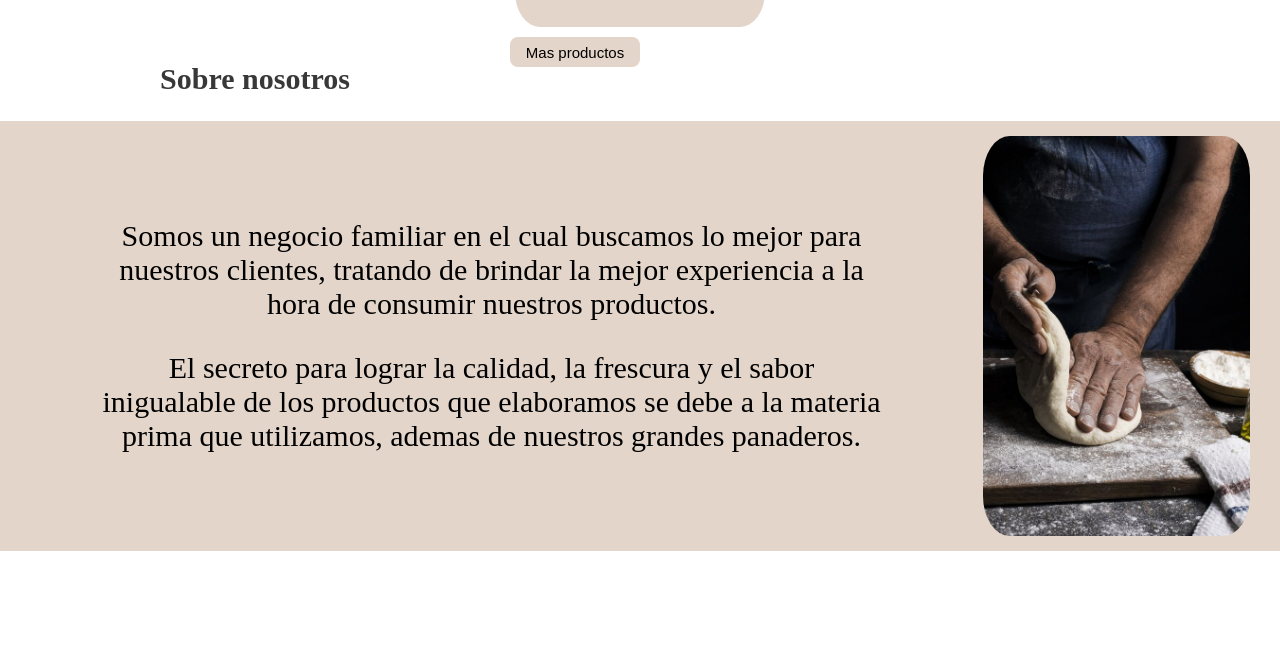
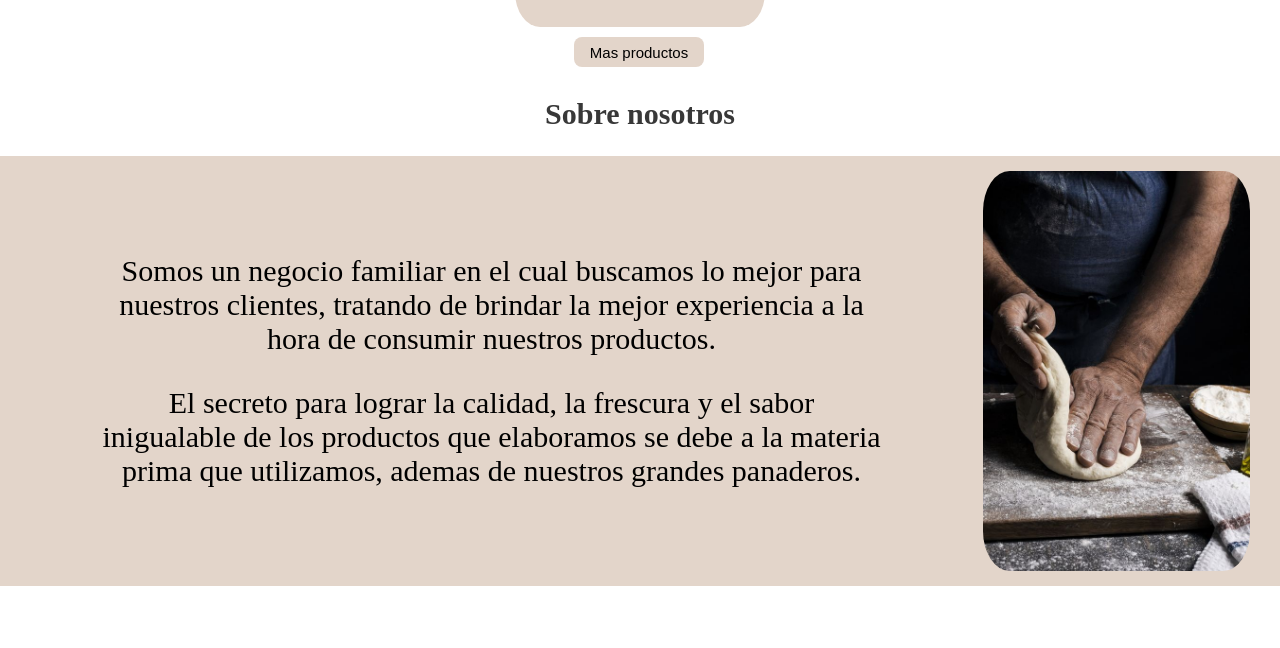
Before and after one commit to MartinaGanzero/trabajoNavbar, a plain HTML site: page index.html in a window 1280 px wide. Shown: the part 887-1535 px from the top of the page. Drawn offline with Linux system fonts and the light colour scheme.

Commit message:
trabajo pagina

```diff
--- a/styles.css
+++ b/styles.css
@@ -39,7 +39,6 @@ h1{
     font-size: 30px;
     color: rgb(56, 56, 56);
 }
-
 
 article{
     width: 250px;
@@ -85,6 +84,10 @@ footer{
     justify-content: space-around;
 }
 
+.info{
+    margin: 60px 0
+}
+
 .text{
     margin: 0%;
     width: 100%;
@@ -119,7 +122,7 @@ footer{
 
 .checkbutton{
     float: right;
-    margin-right: 50%;
+    margin-right: 45%;
 }
 
 /* id */
```
